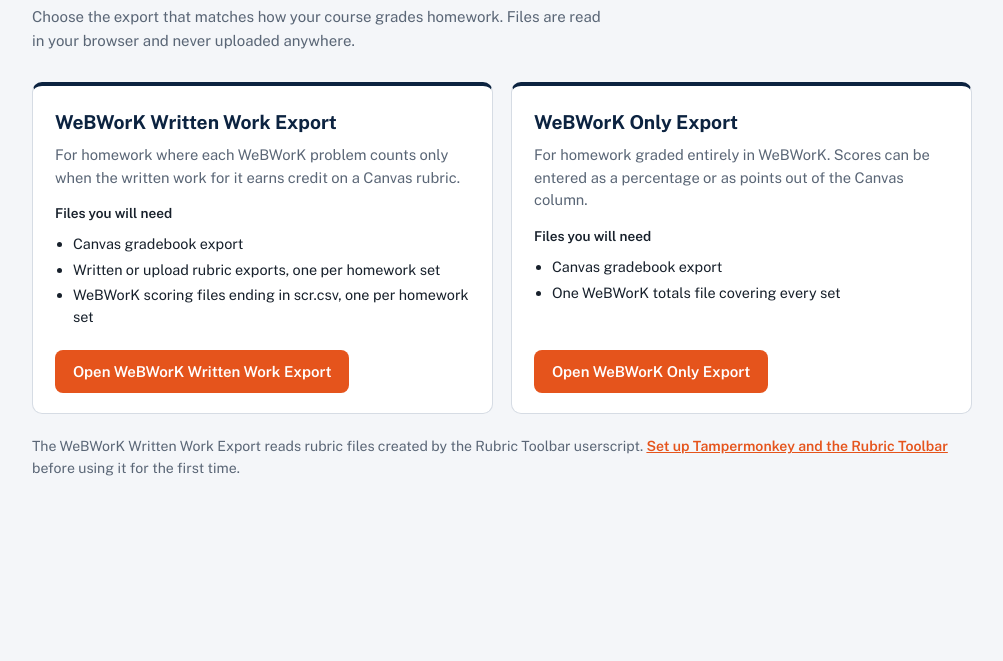
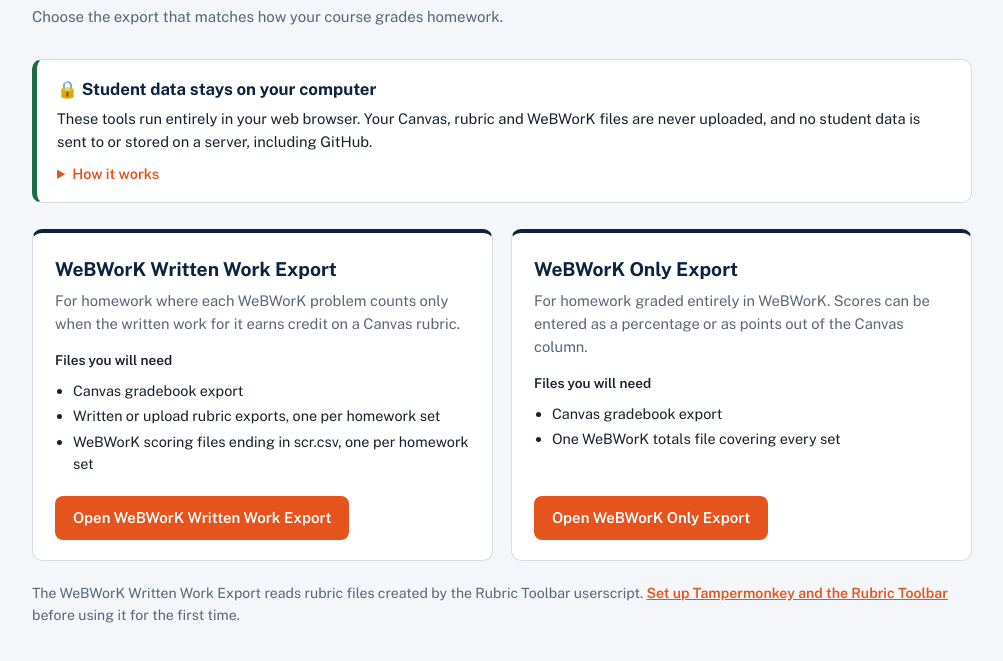
Before and after one commit to mschurmann1/webwork_canvas_grades, a plain HTML site: page index.html in a window 1280 px wide. Shown: the part 87-748 px from the top of the page, without its empty margins (138-1141 px from the left). Drawn offline with nearby package versions, Linux system fonts and the light colour scheme.

Commit message:
Add files via upload
Updated landing page with the FERPA data disclaimer

```diff
--- a/index.html
+++ b/index.html
@@ -46,6 +46,13 @@ h1{font-size:1.9rem;line-height:1.2;margin:0 0 8px;color:var(--navy);font-weight
 .choice .go{margin-top:auto;align-self:flex-start;font-weight:600;padding:10px 18px;border-radius:8px;background:var(--orange);color:#fff}
 .note{margin:22px 0 0;font-size:.88rem;color:var(--muted)}
 .note a{color:var(--orange);font-weight:600}
+.privacy{margin:0 0 26px;padding:16px 20px;background:var(--surface);border:1px solid var(--line);border-left:5px solid var(--ok);border-radius:10px;max-width:980px}
+.privacy h2{margin:0 0 6px;font-size:1.05rem;color:var(--navy)}
+.privacy p{margin:0;font-size:.92rem}
+.privacy details{margin-top:10px;font-size:.9rem}
+.privacy summary{cursor:pointer;font-weight:600;color:var(--orange)}
+.privacy ul{margin:8px 0 0;padding-left:20px}
+.privacy li{margin:5px 0}
 @media (max-width:600px){main{padding:28px 14px 48px} h1{font-size:1.5rem}}
 @media (prefers-reduced-motion: reduce){*{transition:none!important}}
 </style>
@@ -53,7 +60,21 @@ h1{font-size:1.9rem;line-height:1.2;margin:0 0 8px;color:var(--navy);font-weight
 <body>
 <main>
   <h1>WeBWorK to Canvas homework grades</h1>
-  <p class="lede">Choose the export that matches how your course grades homework. Files are read in your browser and never uploaded anywhere.</p>
+  <p class="lede">Choose the export that matches how your course grades homework.</p>
+  <section class="privacy" aria-labelledby="privTitle">
+    <h2 id="privTitle"><span aria-hidden="true">🔒</span> Student data stays on your computer</h2>
+    <p>These tools run entirely in your web browser. Your Canvas, rubric and WeBWorK files are never uploaded, and no student data is sent to or stored on a server, including GitHub.</p>
+    <details>
+      <summary>How it works</summary>
+      <ul>
+        <li><strong>The website only delivers the page.</strong> GitHub Pages sends this page to your browser. After that, your files are read and processed on your own computer.</li>
+        <li><strong>Nothing is sent anywhere.</strong> The pages contain no code that sends data to GitHub or any other service. The only outside request loads the page font from Google Fonts, and it carries no student information.</li>
+        <li><strong>Results are saved to your computer.</strong> The Canvas import file and the report are created in your browser and saved to your Downloads folder.</li>
+        <li><strong>The Rubric Toolbar works inside Canvas.</strong> It reads rubric ratings through Canvas with your own Canvas login and saves the export to your computer.</li>
+        <li><strong>Downloaded files are student records.</strong> Handle them like any gradebook export: keep them on university devices and delete them when no longer needed.</li>
+      </ul>
+    </details>
+  </section>
   <div class="choices">
     <a class="choice" href="written-work.html">
       <h2>WeBWorK Written Work Export</h2>
```
